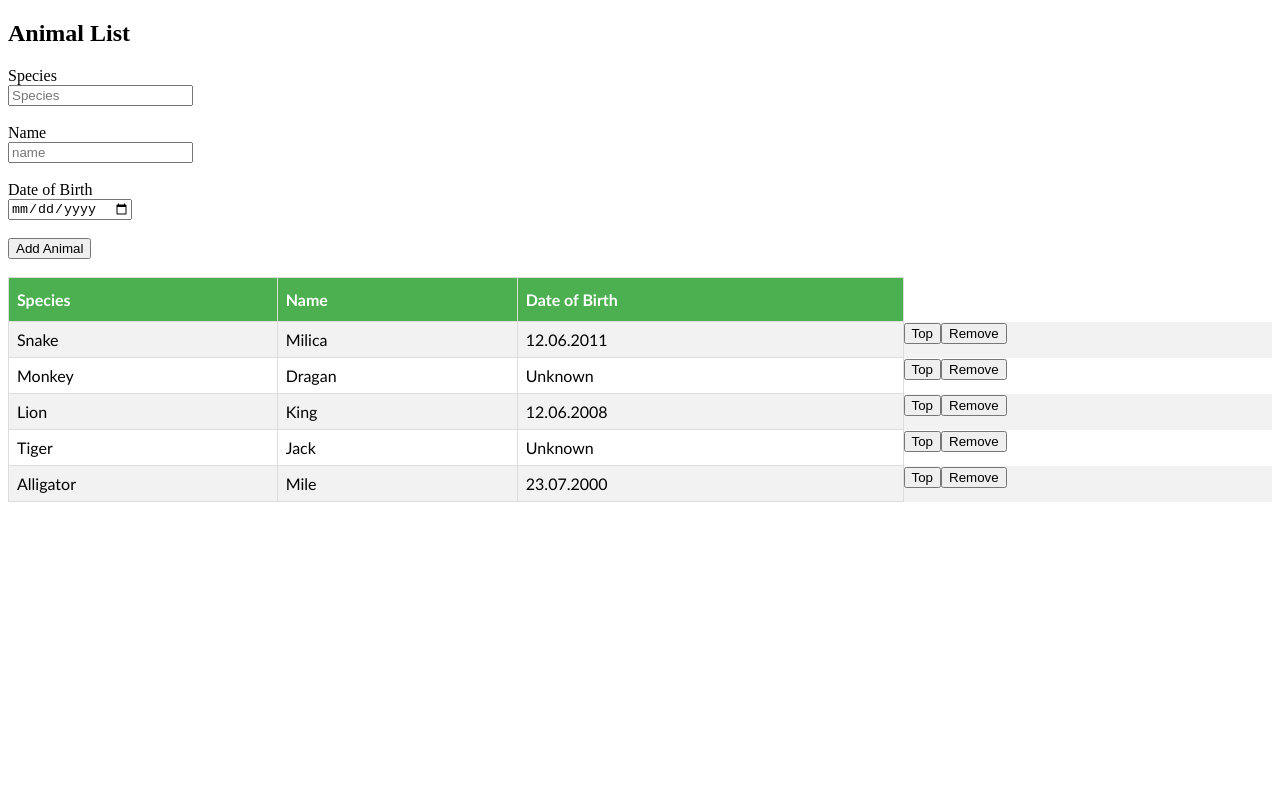
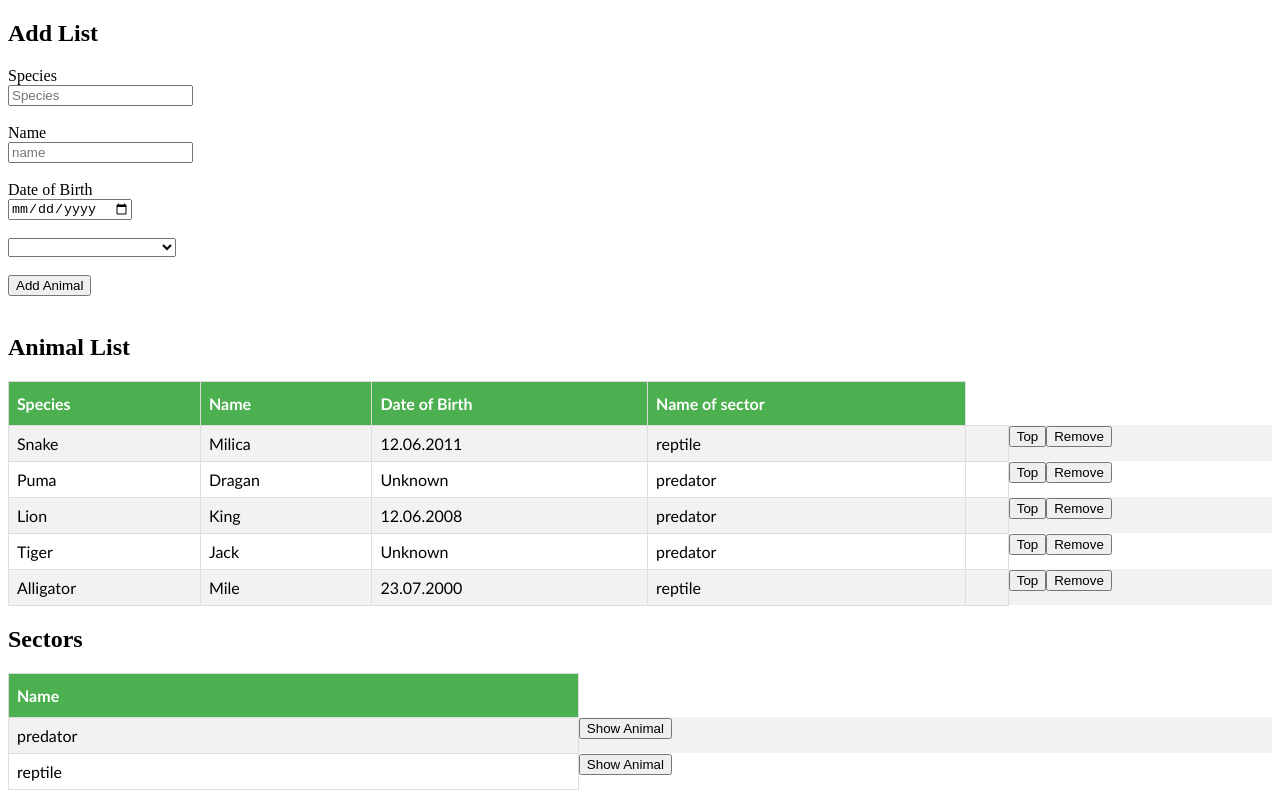
Before and after one commit to NatasaRadovanovic/zoo-vue, a Vue app: page / in a window 1280 px wide. Built offline with nearby package versions, Linux system fonts and the light colour scheme.

Commit message:
zadatak6

```diff
--- a/src/components/AnimalList.vue
+++ b/src/components/AnimalList.vue
@@ -1,6 +1,6 @@
 <template>
     <div>
-       <h2>Animal List</h2>
+       <h2>Add List</h2>
 
  <form @submit.prevent>
     <label>Species</label><br>
@@ -9,20 +9,30 @@
     <input v-model="newAnimal.name" type="text" placeholder="name"><br><br>
     <label>Date of Birth</label><br>
     <input v-model="newAnimal.dateOfBirth" type="date"><br><br>
+    <select v-model="newAnimal.sector">
+       <option disabled value="">Please select one sector</option>
+       <!--v-bind:value='sector' kada kliknemo na ime u padajucoj listi, kupi se value u ovom slucaju
+       ceo objekat sector i cuvamo ga u newAnimal -->
+        <option v-for='(sector, index) in sectors' :key='index' v-bind:value='sector'>
+        {{sector.name}}</option>
+    </select><br><br>
     <button @click="addAnimal" type="submit">Add Animal</button><br><br>
 </form>
-
+<h2>Animal List</h2>
 
 <table id="animals">
   <tr>
     <th>Species</th>
     <th>Name</th>
     <th>Date of Birth</th>
+     <th>Name of sector</th>
   </tr>
   <tr v-for="(animal, key) in animals" :key="key" >
     <td>{{ animal.species }}</td>
     <td >{{ animal.name }}</td>
     <td>{{ animal.dateOfBirth ? animal.dateOfBirth : 'Unknown' }}</td>
+    <td>{{ animal.sector.name }}</td>
+    <td></td>
      <span>
          <button @click ="moveToTop(animal)">Top</button>
     </span>
@@ -31,10 +41,27 @@
     </span>
   </tr>
 </table>
+
+<h2>Sectors</h2>
+<table id="animals">
+  <tr>
+    <th>Name</th>
+  </tr>
+  <tr v-for="(sector, key) in sectors" :key="key" >
+    <td>{{ sector.name }}</td>
+     <span>
+         <button @click ="showAnimal(animal)">Show Animal</button>
+    </span>
+  </tr>
+</table>
     </div>
 </template>
 
 <script>
+const sectors = [
+    {name:"predator", surface:"cage" },
+    {name:"reptile", surface:"glassBox" },
+];
 
 export default {
   name: 'AnimalList',
@@ -42,15 +69,17 @@ export default {
   {
       return {
       animals: [
-            {species: "Snake", name:"Milica",dateOfBirth:"12.06.2011"},
-            {species: "Monkey", name:"Dragan",dateOfBirth:''},
-            {species: "Lion", name:"King",dateOfBirth:"12.06.2008"},
-            {species: "Tiger", name:"Jack",dateOfBirth:''},
-            {species: "Alligator", name:"Mile",dateOfBirth:"23.07.2000"},
+            {species: "Snake", name:"Milica",dateOfBirth:"12.06.2011", sector:sectors[1]},
+            {species: "Puma", name:"Dragan",dateOfBirth:'', sector:sectors[0]},
+            {species: "Lion", name:"King",dateOfBirth:"12.06.2008", sector:sectors[0]},
+            {species: "Tiger", name:"Jack",dateOfBirth:'', sector:sectors[0]},
+            {species: "Alligator", name:"Mile",dateOfBirth:"23.07.2000", sector:sectors[1]},
 
       ],
-
-      newAnimal:{}
+      selected:'',
+      newAnimal:{},
+      sectors:sectors //mora ovde da ga ubacimo jer ga u data samo moze gore prepoznati
+      // tu se zapravo nalazi const tj niz sectors, template vidi data()
      }
     },
 
@@ -69,15 +98,18 @@ export default {
             }
         },
 
-         addAnimal(){
+         addAnimal()
+         {
           this.animals.push(this.newAnimal);
           this.newAnimal = {};
+         },
+
+         showAnimal()
+         {
+             alert('caoo');
          }
     }
-
 }
-
-
 </script>
 
 <style>
```
Lines whose indentation alone changed are shown as unchanged.
